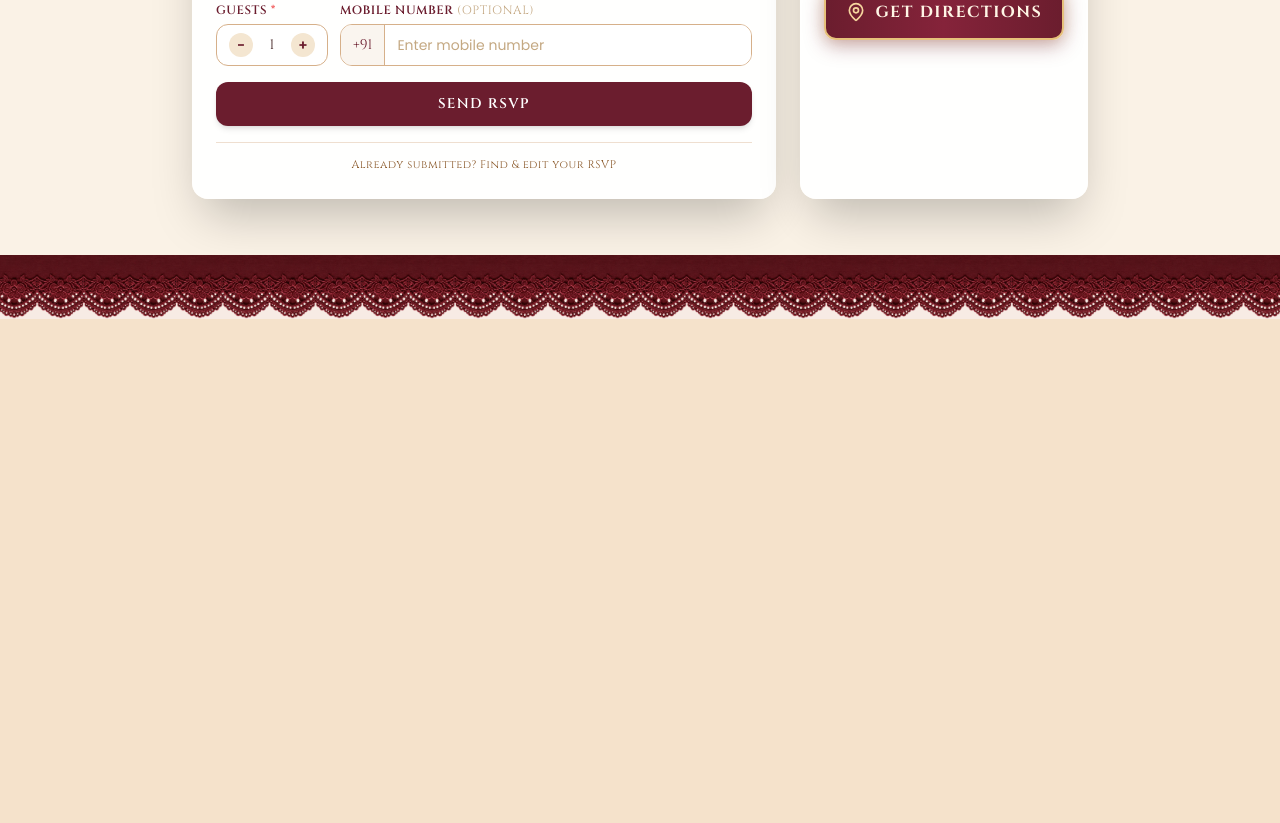
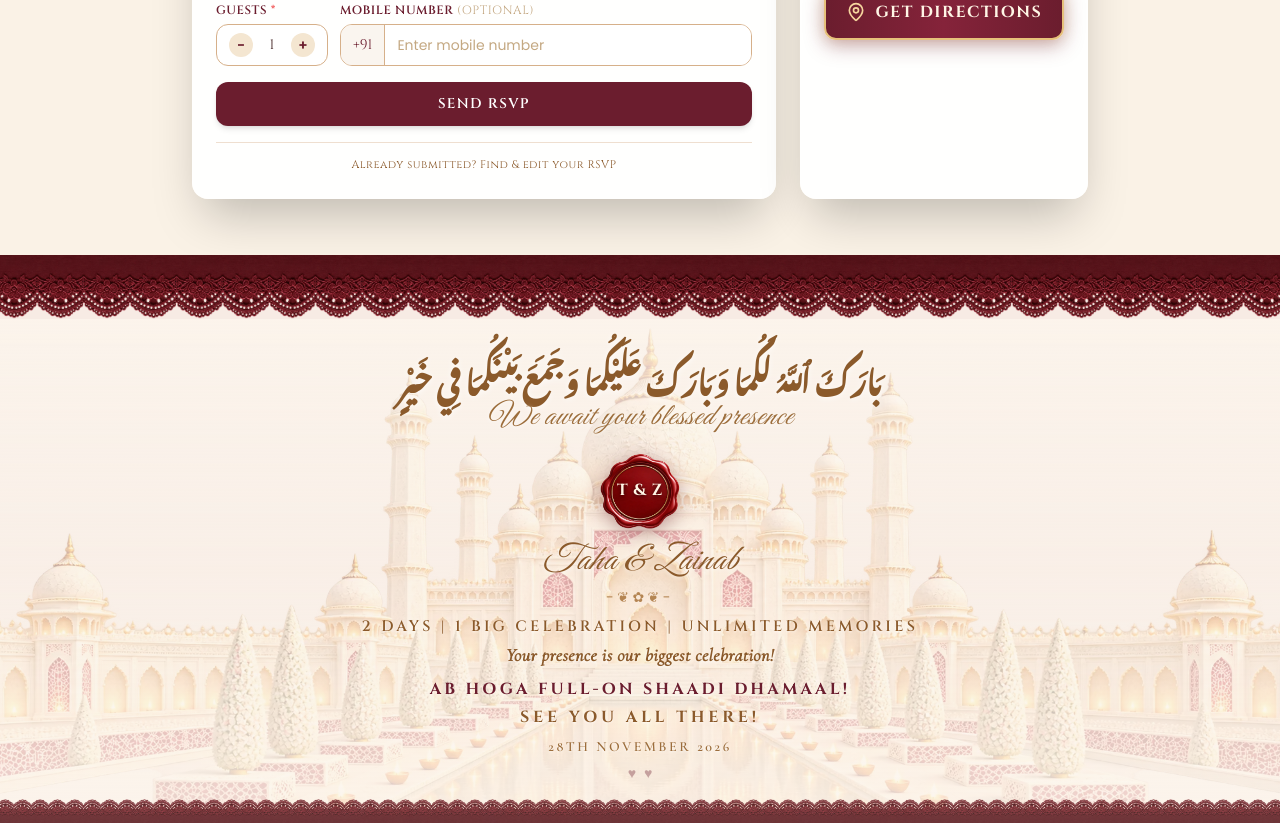
Before and after one commit to truthtable/card, a React (Vite) app: page / in a window 1280 px wide. Shown: the part 6283-7106 px from the top of the page. Before the commit the page ends 6602 px from the top, so only its background shows below. Built offline with nearby package versions, Linux system fonts and the light colour scheme; a web font is replaced by a local one.

Commit message:
feat: add Slide8 grand finale component and integrate into App

```diff
--- a/src/App.tsx
+++ b/src/App.tsx
@@ -9,6 +9,7 @@ import { Slide4 } from './components/Slide4';
 import { Slide5 } from './components/Slide5';
 import { Slide6 } from './components/Slide6';
 import { Slide7 } from './components/Slide7';
+import { Slide8 } from './components/Slide8';
 import { Dashboard } from './components/Dashboard';
 import { FloatingLanterns } from './components/FloatingLanterns';
 
@@ -88,6 +89,8 @@ export const App: React.FC = () => {
       <Slide6 />
       {/* Slide 7: RSVP Form */}
       <Slide7 />
+      {/* Slide 8: Blessed Presence & Grand Finale */}
+      <Slide8 />
 
       {/* Background Audio Player */}
       <audio
--- /dev/null
+++ b/src/components/Slide8.tsx
@@ -0,0 +1,134 @@
+import React, { useEffect, useRef, useState } from 'react';
+
+export const Slide8: React.FC = () => {
+  const [isVisible, setIsVisible] = useState(false);
+  const sectionRef = useRef<HTMLElement | null>(null);
+
+  useEffect(() => {
+    const observer = new IntersectionObserver(
+      ([entry]) => {
+        if (entry.isIntersecting) {
+          setIsVisible(true);
+        }
+      },
+      { threshold: 0.15 }
+    );
+
+    if (sectionRef.current) {
+      observer.observe(sectionRef.current);
+    }
+
+    return () => observer.disconnect();
+  }, []);
+
+  return (
+    <section
+      id="slide8"
+      ref={sectionRef}
+      className="relative w-full overflow-hidden flex flex-col justify-center items-center py-5 sm:py-7 md:py-8 px-4 text-center select-none"
+    >
+      {/* ── Background: Reflecting Pool Palace ── */}
+      <div className="absolute inset-0 w-full h-full pointer-events-none select-none z-0">
+        <img
+          src="/media/Reflecting-Pool.webp"
+          alt="Reflecting Pool Palace"
+          className="w-full h-full object-cover object-[center_35%] filter brightness-[1.02] contrast-[0.98] opacity-50"
+        />
+        {/* Soft Royal Ivory Glow Overlay for Legibility */}
+        <div
+          className="absolute inset-0 bg-gradient-to-b from-[#fdf7ee]/70 via-[#fdf7ee]/35 to-[#fdf7ee]/75"
+          aria-hidden="true"
+        />
+      </div>
+
+      {/* ── Main Content Container ── */}
+      <div
+        className={`relative z-20 w-full max-w-2xl mx-auto flex flex-col items-center justify-center px-4 py-1 sm:py-2 transition-all duration-1000 ease-out ${isVisible ? 'opacity-100 translate-y-0 scale-100' : 'opacity-0 translate-y-4 scale-[0.98]'
+          }`}
+      >
+        {/* 1. Arabic Dua */}
+        <h2
+          dir="rtl"
+          lang="ar"
+          className="font-urdu text-lg xs:text-xl sm:text-2xl md:text-3xl text-[#8b5a2b] font-bold leading-[1.9] sm:leading-[2.1] tracking-normal mb-1 drop-shadow-[0_1px_3px_rgba(255,255,255,0.85)]"
+        >
+          بَارَكَ ٱللَّهُ لَكُمَا وَبَارَكَ عَلَيْكُمَا وَجَمَعَ بَيْنَكُمَا فِي خَيْرٍ
+        </h2>
+
+        {/* 2. We await your blessed presence */}
+        <p className="font-script italic text-xl xs:text-2xl sm:text-3xl text-[#9c6d3b] tracking-wide mb-2 sm:mb-2.5 drop-shadow-[0_1px_2px_rgba(255,255,255,0.9)]">
+          We await your blessed presence
+        </p>
+
+        {/* 3. Wax Seal Badge with "T & Z" */}
+        <div className="relative w-13 h-13 xs:w-15 xs:h-15 sm:w-17 sm:h-17 md:w-20 md:h-20 my-1 sm:my-1.5 transition-transform duration-500 hover:scale-105">
+          <img
+            src="/media/Seal-Badge.webp"
+            alt="Royal Wax Seal"
+            className="w-full h-full object-contain filter drop-shadow-[0_4px_10px_rgba(90,15,25,0.4)] pointer-events-none select-none"
+          />
+          <div className="absolute inset-0 flex items-center justify-center pb-0.5">
+            <span className="font-cinzel font-bold text-[11px] xs:text-xs sm:text-sm md:text-base text-[#fff6e6] tracking-wider drop-shadow-[0_1px_2px_rgba(0,0,0,0.7)] select-none">
+              T &amp; Z
+            </span>
+          </div>
+        </div>
+
+        {/* 4. Couple Names */}
+        <h3 className="font-script italic text-2xl xs:text-3xl sm:text-4xl text-[#8b5a2b] font-medium tracking-wide mt-1 mb-0.5 drop-shadow-[0_1px_2px_rgba(255,255,255,0.85)]">
+          Taha &amp; Zainab
+        </h3>
+
+        {/* 5. Floral Ornament Divider */}
+        <div className="flex items-center justify-center gap-2 text-xs sm:text-sm text-[#a8743b] opacity-85 my-1 tracking-[0.25em]">
+          <span>-❦✿❦-</span>
+        </div>
+
+        {/* 6. 2 DAYS | 1 BIG CELEBRATION | UNLIMITED MEMORIES */}
+        <p className="font-cinzel font-semibold text-[11px] xs:text-xs sm:text-sm md:text-[15px] text-[#8b5a2b] uppercase tracking-[0.16em] sm:tracking-[0.22em] max-w-xl mx-auto leading-relaxed mt-1.5 drop-shadow-[0_1px_1px_rgba(255,255,255,0.8)]">
+          2 DAYS | 1 BIG CELEBRATION | UNLIMITED MEMORIES
+        </p>
+
+        {/* 7. Your presence is our biggest celebration! */}
+        <p className="font-cormorant italic font-semibold text-sm xs:text-base sm:text-lg text-[#8b5a2b] tracking-wide mt-1 max-w-lg mx-auto drop-shadow-[0_1px_1px_rgba(255,255,255,0.8)]">
+          Your presence is our biggest celebration!
+        </p>
+
+        {/* 8. AB HOGA FULL-ON SHAADI DHAMAAL! */}
+        <p className="font-cinzel font-bold text-[11px] xs:text-xs sm:text-sm md:text-base text-[#6b1d2e] uppercase tracking-[0.16em] sm:tracking-[0.2em] mt-2 drop-shadow-[0_1px_2px_rgba(255,255,255,0.75)]">
+          AB HOGA FULL-ON SHAADI DHAMAAL!
+        </p>
+
+        {/* 9. SEE YOU ALL THERE! */}
+        <p className="font-cinzel font-bold text-[11px] xs:text-xs sm:text-sm md:text-base text-[#8b5a2b] uppercase tracking-[0.2em] sm:tracking-[0.24em] mt-1 drop-shadow-[0_1px_1px_rgba(255,255,255,0.8)]">
+          SEE YOU ALL THERE!
+        </p>
+
+        {/* 10. Date */}
+        <p className="font-cormorant font-semibold text-xs sm:text-sm text-[#9c6d3b] tracking-[0.18em] uppercase mt-2 drop-shadow-[0_1px_1px_rgba(255,255,255,0.8)]">
+          28th November 2026
+        </p>
+
+        {/* 11. Subtle Heart Accents */}
+        <div className="flex items-center justify-center gap-2 mt-1.5 text-[#6b1d2e]/70 text-xs sm:text-sm animate-pulse">
+          <span>♥</span>
+          <span>♥</span>
+        </div>
+      </div>
+
+      {/* ── Bottom Pattern Border (pattern.webp) ── */}
+      <div
+        className="absolute bottom-0 left-0 right-0 z-20 w-full h-[18px] sm:h-[24px] pointer-events-none select-none opacity-85"
+        style={{
+          backgroundImage: "url('/media/pattern.webp')",
+          backgroundRepeat: 'repeat-x',
+          backgroundPosition: 'bottom center',
+          backgroundSize: 'auto 100%',
+        }}
+        aria-hidden="true"
+      />
+    </section>
+  );
+};
+
+export default Slide8;
```
